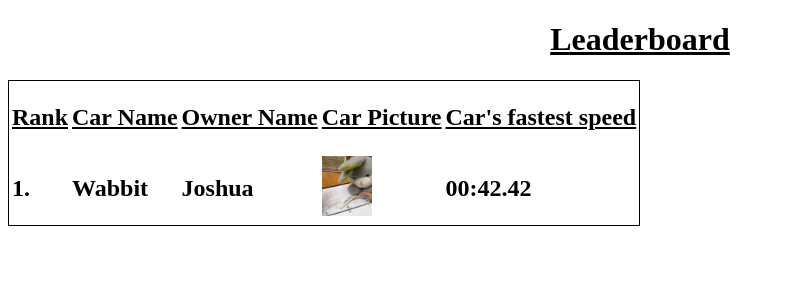
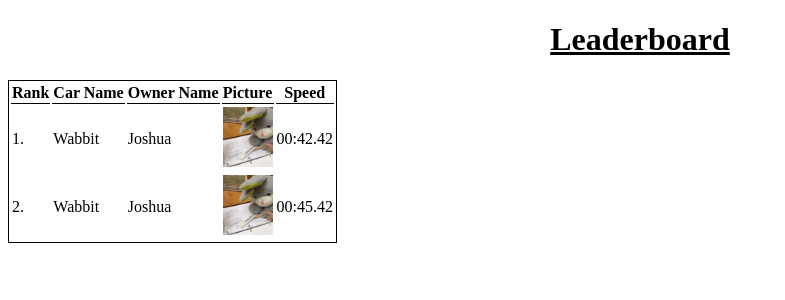
Before and after one commit to alan412/derby, a Django app: page /derby/leaderboard in a window 1280 px wide. Shown: the top 300 px of the page, without its empty margins (0-785 px from the left). Run offline with Django 3.2, Linux system fonts and the light colour scheme.

Commit message:
changes for leaderboard

```diff
--- a/derby/static/derby/style.css
+++ b/derby/static/derby/style.css
@@ -24,3 +24,9 @@ h1.center-title{
 .Leaderboard{
     border:1px solid black
 }
+
+table.Leaderboard th{
+    border-bottom-width: 1px;
+  border-bottom-style: solid;
+  border-bottom-color: black;
+}
--- a/derby/templates/derby/leaderboard.html
+++ b/derby/templates/derby/leaderboard.html
@@ -6,49 +6,26 @@
 </h1>
 
 <table class="Leaderboard">
-    <tr style="height:1%">
-        <td>
-            <div>
-                <h2><u>Rank</u></h2>
-            </div>
-        </td>
-        <td>
-            <div>
-                <h2><u>Car Name</u></h2>
-            </div>
-        </td>
-        <td>
-            <div>
-                <h2><u>Owner Name</u></h2>
-            </div>
-        </td>
-        <td>
-            <div>
-                <h2><u>Car Picture</u></h2>
-            </div>
-        </td>
-        <td>
-            <div>
-                <h2><u>Car's fastest speed</u></h2>
-            </div>
-        </td>
+    <tr>
+        <th>Rank</th>
+        <th>Car Name</th>
+        <th>Owner Name</th>
+        <th>Picture</th>
+        <th>Speed</th>
     </tr>
-    <tr style="height:5%">
-            <td>
-                <h2><b>1.</b></h2>
-            </td>
-            <td>
-                <b><h2>Wabbit</h2></b>
-            </td>
-            <td>
-                <b><h2>Joshua</h2></b>
-            </td>
-            <td>
-                <img src="Wabbit.jpg" alt="Pic of Wabbit" width="50" height="60">
-            </td>
-            <td>
-                <b><h2>00:42.42</h2></b>
-            </td>
+    <tr>
+            <td>1.</td>
+            <td>Wabbit</td>
+           <td>Joshua</td>
+            <td><img src="Wabbit.jpg" alt="Pic of Wabbit" width="50" height="60"></td>
+            <td>00:42.42</td>
+        </tr>
+        <tr>
+            <td>2.</td>
+            <td>Wabbit</td>
+           <td>Joshua</td>
+            <td><img src="Wabbit.jpg" alt="Pic of Wabbit" width="50" height="60"></td>
+            <td>00:45.42</td>
         </tr>
 </table>
 
```
